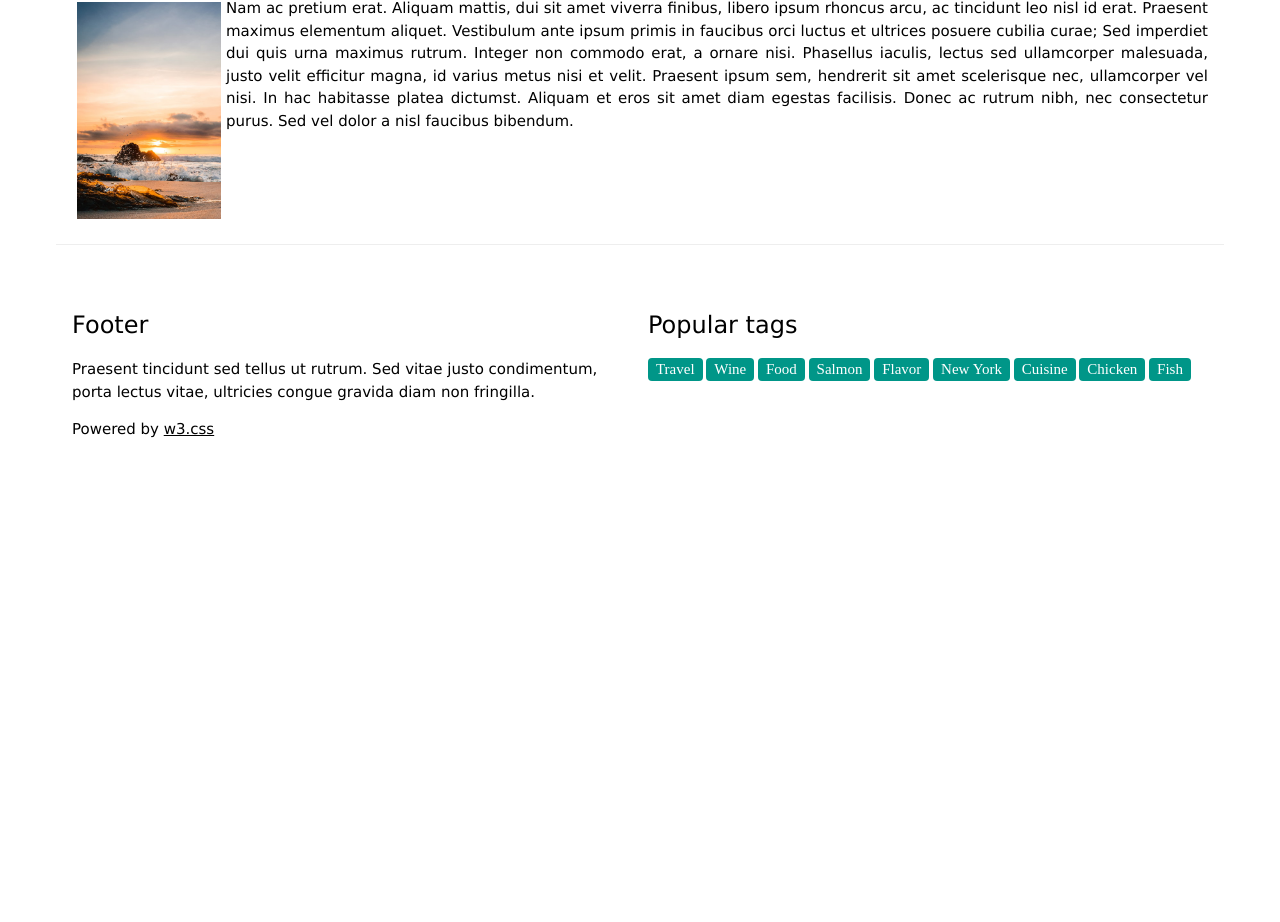
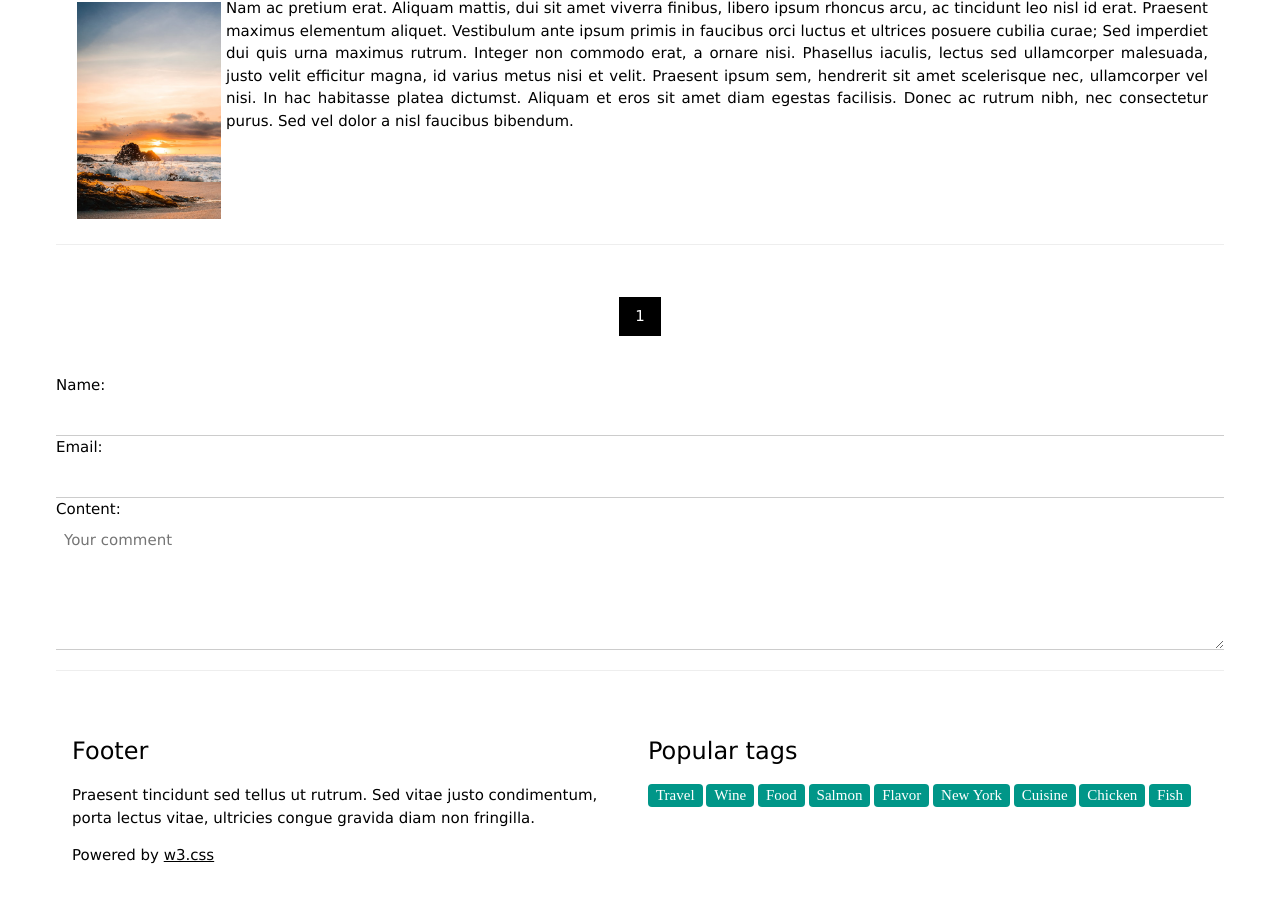
Before and after one commit to truongtronghai/djfoodblog, a Django app: page /post/beach-in-sunrise/ in a window 1280 px wide. Shown: the part 410-1332 px from the top of the page. Before the commit the page ends 848 px from the top, so only its background shows below. Run offline with Django 3.2, Linux system fonts and the light colour scheme; data comes from the database, SQL or seed files in the repository; data that the repository does not hold is empty; some libraries are stand-ins or nearby versions.

Commit message:
add comments to app

```diff
--- a/foodblog/forms.py
+++ b/foodblog/forms.py
@@ -53,3 +53,27 @@ class SearchForm(forms.Form):
                     }),
             help_text=gettext_lazy("Type and submit your email here")
             )
+
+
+class CommentForm(forms.Form):
+    name = forms.CharField(
+        widget=forms.TextInput(attrs={
+            "class": "w3-input",
+            # "placeholder": gettext_lazy("Please type your name here")
+            })
+    )
+    email = forms.CharField(
+        widget=forms.TextInput(attrs={
+            "class": "w3-input",
+            "type": "email",
+            # "placeholder": gettext_lazy("Please type your email here")
+            })
+    )
+    content = forms.CharField(
+        widget=forms.Textarea(
+                        attrs={
+                            'class': 'w3-input',
+                            'rows': '5',
+                            "placeholder": gettext_lazy("Your comment")
+                            })
+            )
--- a/foodblog/models.py
+++ b/foodblog/models.py
@@ -3,6 +3,7 @@ from django.utils.html import format_html
 from ckeditor_uploader.fields import RichTextUploadingField
 from django.urls import reverse
 import os
+from django.utils import timezone
 
 
 # Create your models here.
@@ -78,3 +79,22 @@ class Subscriber(models.Model):
 
     def __str__(self):
         return self.sub_email
+
+
+class Comment(models.Model):
+    STATUS_CHOICES = [
+        ("a", "approved"),
+        ("u", "unapproved"),
+        ("s", "spam"),
+        ("t", "trash")
+    ]
+    name = models.CharField(max_length=100)
+    email = models.EmailField()
+    content = models.TextField()
+    status = models.CharField(
+        max_length=1, choices=STATUS_CHOICES, default="u")
+    post = models.ForeignKey("Post", on_delete=models.CASCADE)
+    pub_date = models.DateTimeField(default=timezone.now())
+
+    def __str__(self):
+        return self.name
--- a/foodblog/templates/foodblog/detail.html
+++ b/foodblog/templates/foodblog/detail.html
@@ -25,6 +25,34 @@
         <div class="w3-container">
                 {{ post.content|safe }}
         </div>
+        <hr />
+        {# Section of Comments #}
+
+        {% if comments is not None %}
+
+        <!-- Pagination -->
+        <div class="w3-center w3-padding-32">
+          <div class="w3-bar">
+
+                {% if comments.comment_paginator %}
+                        {% if comments.comment_current_page.has_previous %}
+                        <a href="{% url 'foodblog:detail'  comments.comment_current_page.number|add:'-1'  %}" class="w3-bar-item w3-button w3-hover-black">«</a>
+                        {% endif %}
+
+                        {% for p in comments.comment_paginator.page_range %}
+                        <a href="{% url 'foodblog:detail' p %}" class="w3-bar-item w3-button {% if p == comments.comment_current_page.number %} w3-black {% else %} w3-hover-black {% endif %}">{{ p }}</a>
+                        {% endfor %}
+
+                        {% if comments.comment_current_page.has_next %}
+                        <a href="{% url 'foodblog:detail' comments.comment_current_page.number|add:'1' %}" class="w3-bar-item w3-button w3-hover-black">»</a>
+                        {% endif %}
+                {% endif %}
+          </div>
+        </div>
+        {% endif %}
+
+        {{ comment_form }}
+
 {% endblock content %}
 
 {% include './footer.html' %}
--- a/foodblog/urls.py
+++ b/foodblog/urls.py
@@ -15,7 +15,10 @@ sitemaps = {
 urlpatterns = [
     path('', views.index, name='index'),  # default for page number empty
     path('<int:page>', views.index, name='index'),
+
     path('post/<slug:slug>/', views.detail, name='detail'),
+    path('post/<slug:slug>/<int:p>', views.detail, name='detail'),
+
     path('thanks/<str:forwhat>', views.thanks, name='thanks'),
     path('tagcloud/', views.tagcloud, name='tagcloud'),
     # default for page number empty
--- a/foodblog/views.py
+++ b/foodblog/views.py
@@ -4,8 +4,8 @@ from django.urls import reverse
 from django.core.mail import send_mail  # using for sending email
 # using for Internationalization and Localization
 from django.utils.translation import gettext
-from .models import Tag, Post, TextBlock, Subscriber
-from .forms import SubscribeForm, UnsubscribeForm, ContactForm, SearchForm
+from .models import Tag, Post, TextBlock, Subscriber, Comment
+from .forms import SubscribeForm, UnsubscribeForm, ContactForm, SearchForm, CommentForm
 # Pagination
 from django.core.paginator import Paginator
 
@@ -41,7 +41,31 @@ def getTags(numbers=0):
     return tags
 
 
+# Function gets comments of post with specific page
+# And return page object and Paginator of those comments
+def getComments(post_id, page):
+    items_per_page = 10
+    try:
+        comments = Comment.objects.filter(post=post_id).order_by('-pub_date')
+        paginator = Paginator(comments, items_per_page)
+        if page < 1 or page > paginator.num_pages:
+            page = 1
+        current_page = paginator.page(page)  # get page object of current page
+
+        i = (page - 1) * items_per_page
+        paginated_comments = comments[i:(i+items_per_page)]
+
+    except Comment.DoesNotExist:
+        return {}
+
+    return {
+        "paginated_comments": paginated_comments,
+        "comment_paginator": paginator,
+        "comment_current_page": current_page
+    }
 # Create your views here.
+
+
 def index(req, page=1):  # default number for page is 1
 
     items_per_page = 8
@@ -110,19 +134,37 @@ def index(req, page=1):  # default number for page is 1
     return render(req, 'foodblog/index.html', context)
 
 
-def detail(req, slug=''):
+def detail(req, slug='', p=1):  # p is page of comments
     try:
-        post = Post.objects.get(slug=slug)
+        post_detail = Post.objects.get(slug=slug)
     except Post.DoesNotExist:
         from django.http import Http404
         raise Http404
 
+    if req.method == 'POST':
+        # form with bound data from request
+        comment_form = CommentForm(req.POST)
+        if comment_form.is_valid():
+            if Comment.objects.create(
+                    name=comment_form.cleaned_data["name"],
+                    email=comment_form.cleaned_data["email"],
+                    content=comment_form.cleaned_data["content"],
+                    status="u",  # comment is always set to unapproved value
+                    post=post_detail.id  # get id of current post
+                    ):
+                # redirect to a another URL:
+                return HttpResponseRedirect("detail/%s/%s" % (slug, p))
+            else:
+                pass  # not find out scenario for fail case
+
     context = {
         "options": getOptions(),
         "popular_tags": getTags(10),
-        "post": post,
+        "post": post_detail,
         "contact_form": ContactForm(),
         "search_form": SearchForm(),
+        "comment_form": CommentForm(),
+        "comments": getComments(post_detail.id, p)
     }
     return render(req, 'foodblog/detail.html', context)
 
```
Also changed, not shown: foodblog/admin.py (+25 -1 lines), foodblog/migrations/0011_comment.py (added), foodblog/migrations/0012_alter_comment_status.py (added), foodblog/migrations/0013_comment_pub_date.py (added), foodblog/migrations/0014_alter_comment_pub_date.py (added).
